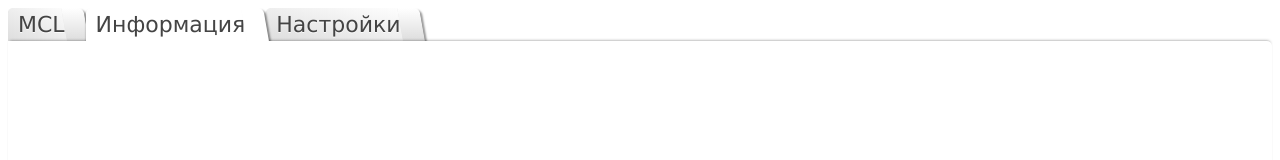
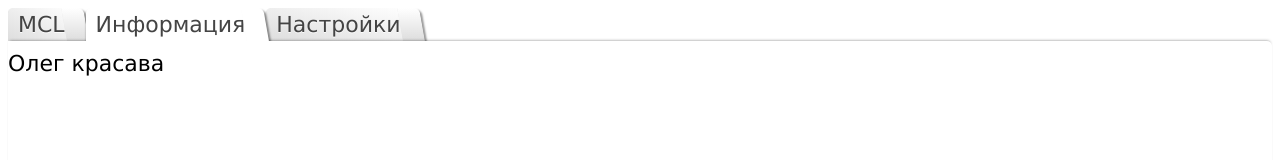
Before and after one commit to meowsonic/mcl-helper, a plain HTML site: page index.html in a window 1280 px wide. Both pictures are taken after a click on the link "Информация". Drawn offline with Linux system fonts and the light colour scheme.

Commit message:
олег красава

```diff
--- a/index.html
+++ b/index.html
@@ -122,6 +122,7 @@
 		</div>
 		<div id="tab2" style="display: none;">
 			<div id="dInfoSigns">
+				Олег красава
 			</div>
 			<div>
 			</div>
```
